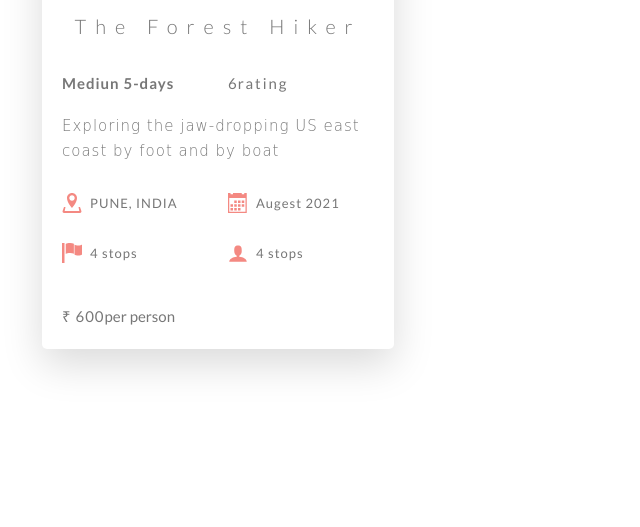
After one commit to HarshalAbnave/TrekGo-FrontEnd, a Node project: template views/overview.pug in a window 1280 px wide. The commit adds this page. Shown: the part 273-800 px from the top of the page, without its empty margins (0-640 px from the left). Run offline with Node 20 templates, Linux system fonts and the light colour scheme; the template is opened without the code that fills it, so the values that code supplies are empty.

Commit message:
Overview page

```diff
--- a/css3/style3.css
+++ b/css3/style3.css
@@ -42,7 +42,9 @@ body {
     letter-spacing: 0.2rem; }
   .card__header {
     height: 23rem;
-    background-image: url("../images/rain1.jpg");
+    -webkit-clip-path: ellipse(224px 140px at 50% 38%);
+    clip-path: ellipse(224px 140px at 50% 38%);
+    background-image: linear-gradient(to right bottom, rgba(251, 219, 137, 0.55), rgba(244, 138, 130, 0.6)), url("../images/rain1.jpg");
     background-size: cover;
     margin-bottom: 1rem;
     margin-top: 1rem; }
@@ -95,7 +97,7 @@ body {
   .card--icon {
     height: 2rem;
     width: 2rem;
-    fill: #55c57a; }
+    fill: #F48982; }
   .card--price {
     font-size: 1.5rem;
     color: #777; }
--- a/sass/base/_typography2.scss
+++ b/sass/base/_typography2.scss
@@ -38,7 +38,13 @@ body {
 
   &__header {
     height: 23rem;
-    background-image: url("../images/rain1.jpg");
+    -webkit-clip-path:ellipse(224px 140px at 50% 38%);
+    clip-path: ellipse(224px 140px at 50% 38%);
+    background-image: linear-gradient(
+      to right bottom ,
+      rgba(251, 219, 137, 0.55),
+      rgba(244, 138, 130, 0.6)),
+      url("../images/rain1.jpg");
     background-size: cover;
     margin-bottom: 1rem;
     margin-top: 1rem;
@@ -111,7 +117,7 @@ body {
   &--icon {
     height: 2rem;
     width: 2rem;
-    fill: #55c57a;
+    fill:  #F48982;
   }
 
   &--price {
--- /dev/null
+++ b/views/overview.pug
@@ -0,0 +1,48 @@
+doctype html
+html(lang="en")
+  head
+    meta(charset="UTF-8")
+    meta(name="viewport", content="width=device-width, initial-scale=1.0")
+    meta(http-equiv="X-UA-Compatible", content="ie=edge")
+    link(rel="stylesheet", href='https://fonts.googleapis.com/css?family=Lato:300,400,700&display=swap')
+    link(rel="stylesheet", href='https://fonts.googleapis.com/css?family=Pacifico&display=swap')
+    link(rel="stylesheet", href='./css3/style3.css')
+    title Tour OverView
+  body
+    div.main
+      div.contaniner
+        div.card
+          div.card__header
+
+          div.card__details
+            h1.card--title The Forest Hiker
+            h4.card--sub-heading Mediun 5-days
+            p.card--ratings
+              span.card--value 6
+              span.card--rating-text rating
+            p.card--sub-text Exploring the jaw-dropping US east coast by foot and by boat
+
+            div.card--data
+              svg.card--icon
+                use(xlink:href='images/sprite.svg#icon-location')
+              span PUNE, INDIA
+
+            div.card--data
+              svg.card--icon
+                use(xlink:href='images/sprite.svg#icon-calendar')
+              span Augest 2021
+
+            div.card--data
+              svg.card--icon
+                use(xlink:href='images/sprite.svg#icon-flag')
+              span 4 stops
+
+            div.card--data
+              svg.card--icon
+                use(xlink:href='images/sprite.svg#icon-user')
+              span 4 stops
+
+          div.card__footer
+            p.card--price
+              span.card--value ₹ 600
+              span.card--price-text per person
```
Also changed, not shown: sass/main3.scss (line endings or trailing spaces).
